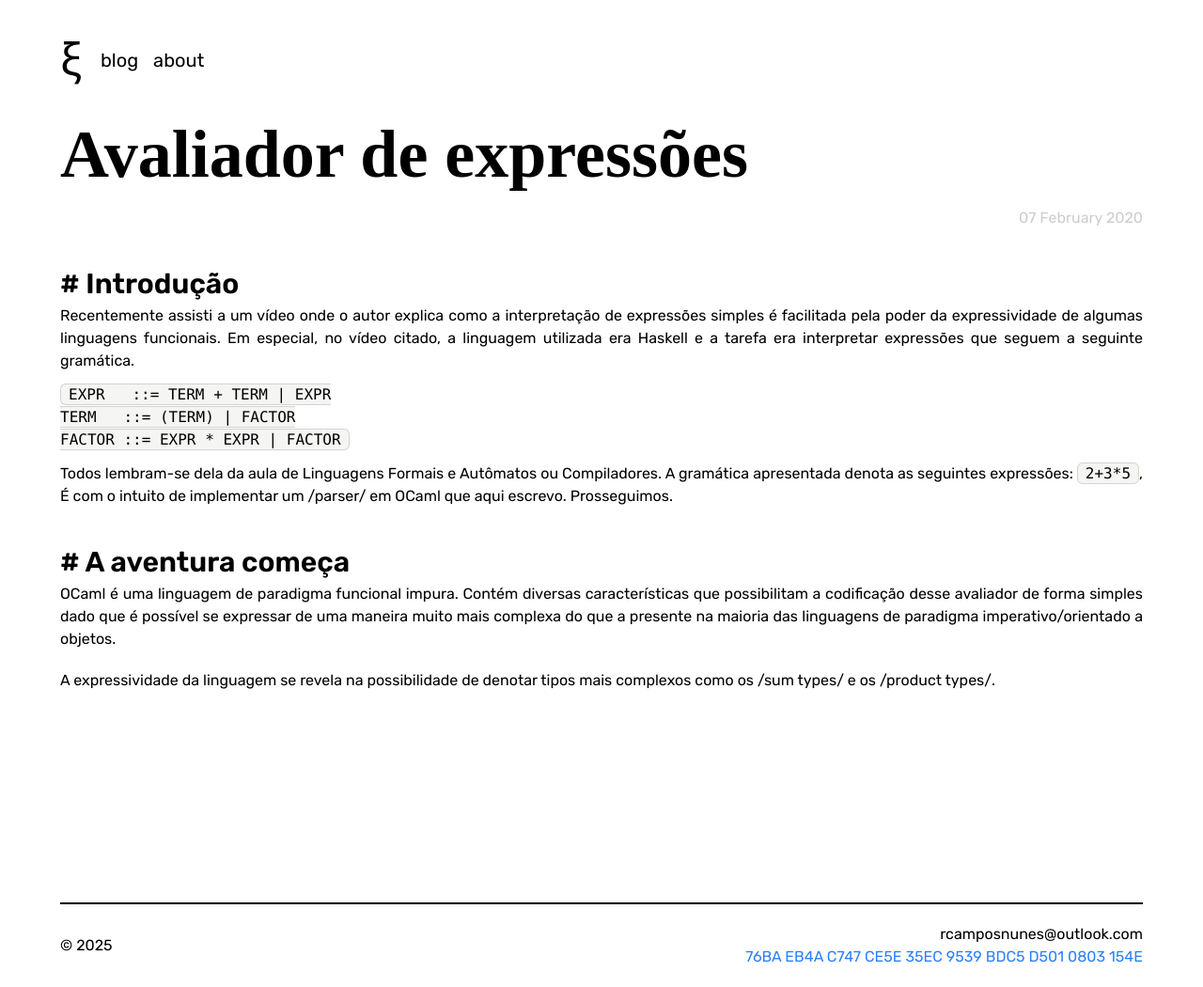
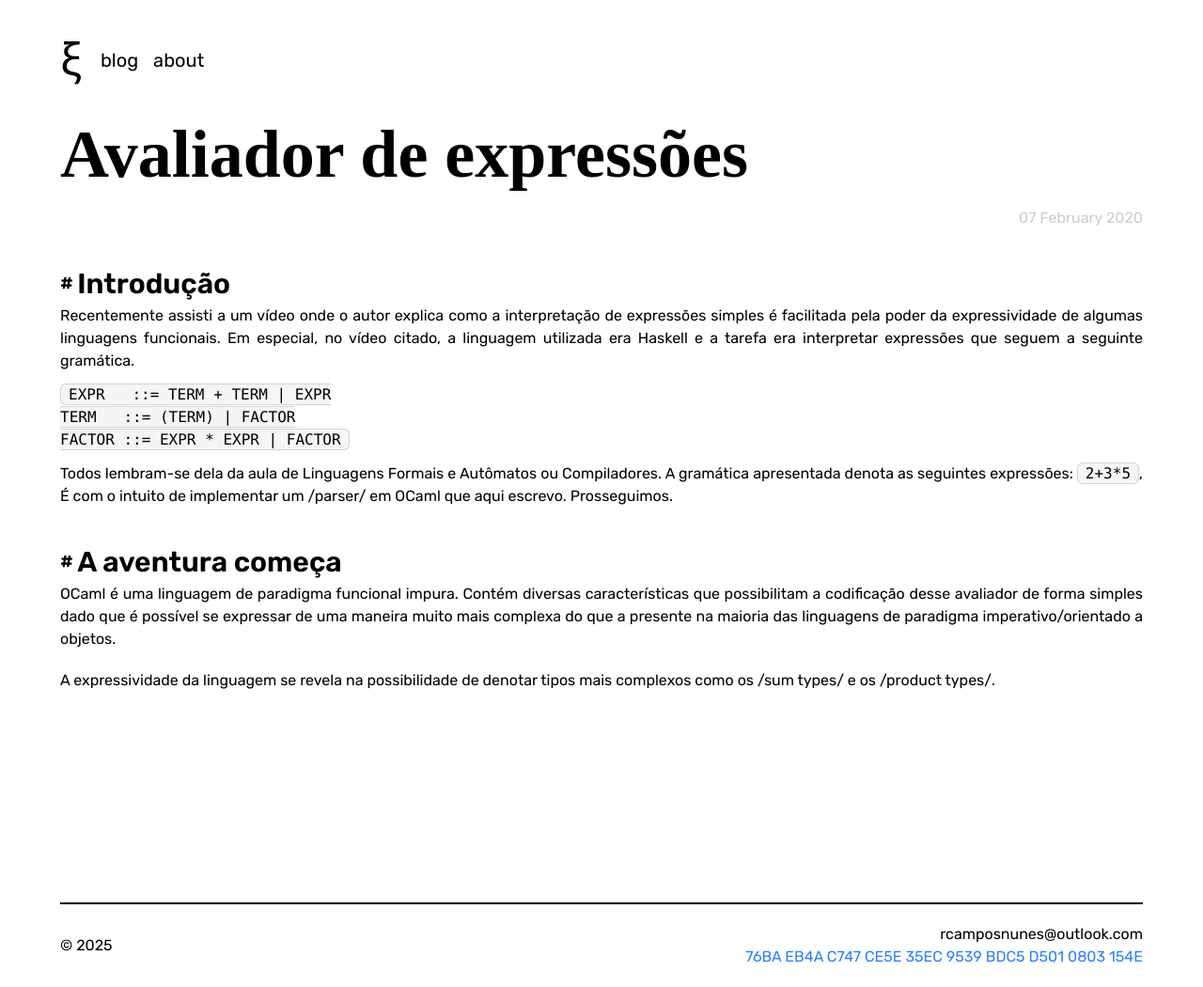
Before and after one commit to rafaelcn/rafaelcn.github.io, a Jekyll site: the page built from _posts/2020-02-07-ocaml-evaluator.md, in a window 1280 px wide. Shown: the whole page at 94% size. Built offline with Jekyll 4.4.1, drawn with Linux system fonts in a browser that asks for light colours; nearby versions of some CDN libraries; some web fonts are replaced.

Commit message:
Improve section link before element
Signed-off-by: Rafael Campos Nunes <rcamposnunes@outlook.com>

```diff
--- a/_layouts/crude.html
+++ b/_layouts/crude.html
@@ -69,9 +69,15 @@
             #post-content > h3 {
                 @apply mt-2 mb-1 font-semibold text-xl;
             }
+            #post-content > h1 {
+                @apply hover:text-blue-500 cursor-pointer;
+            }
 
             #post-content > h1::before {
+                @apply text-xl;
+
                 content: "# ";
+                vertical-align: 15%;
             }
 
             #post-content > p ~ p {
```
